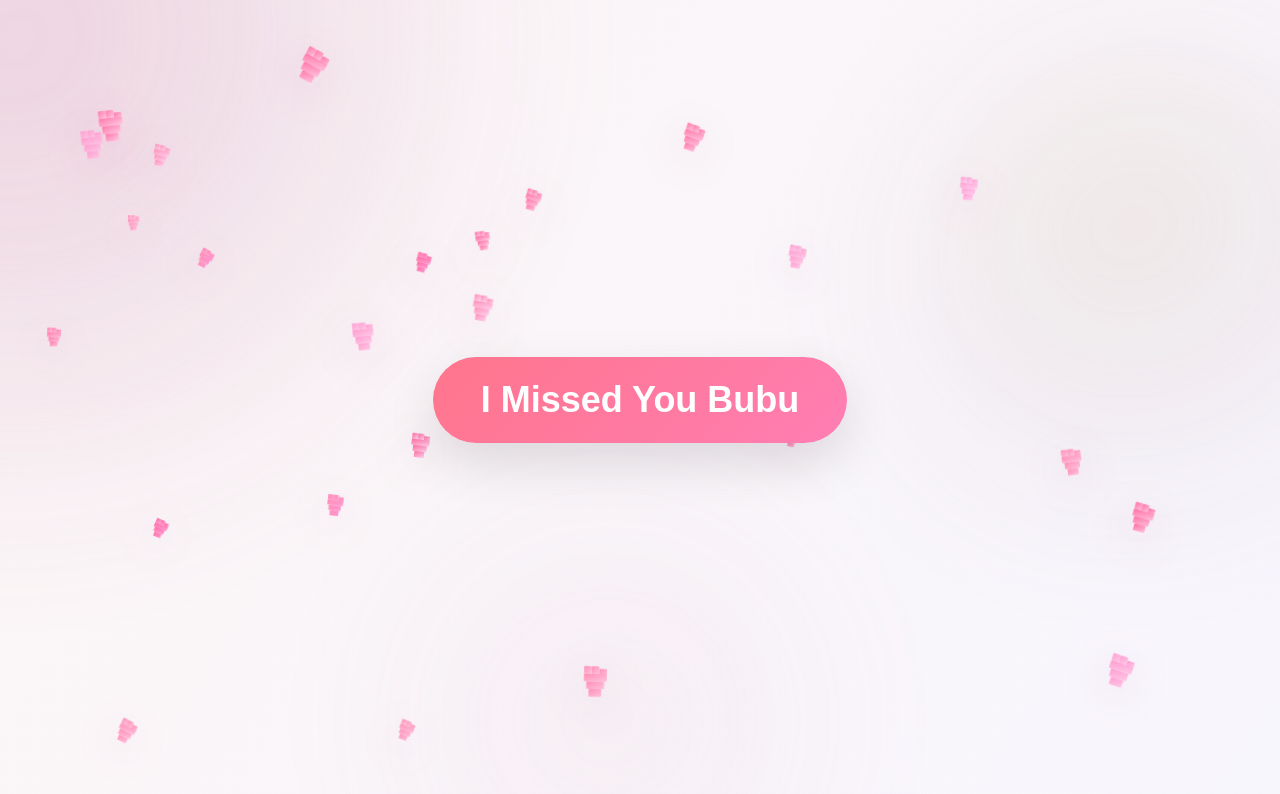
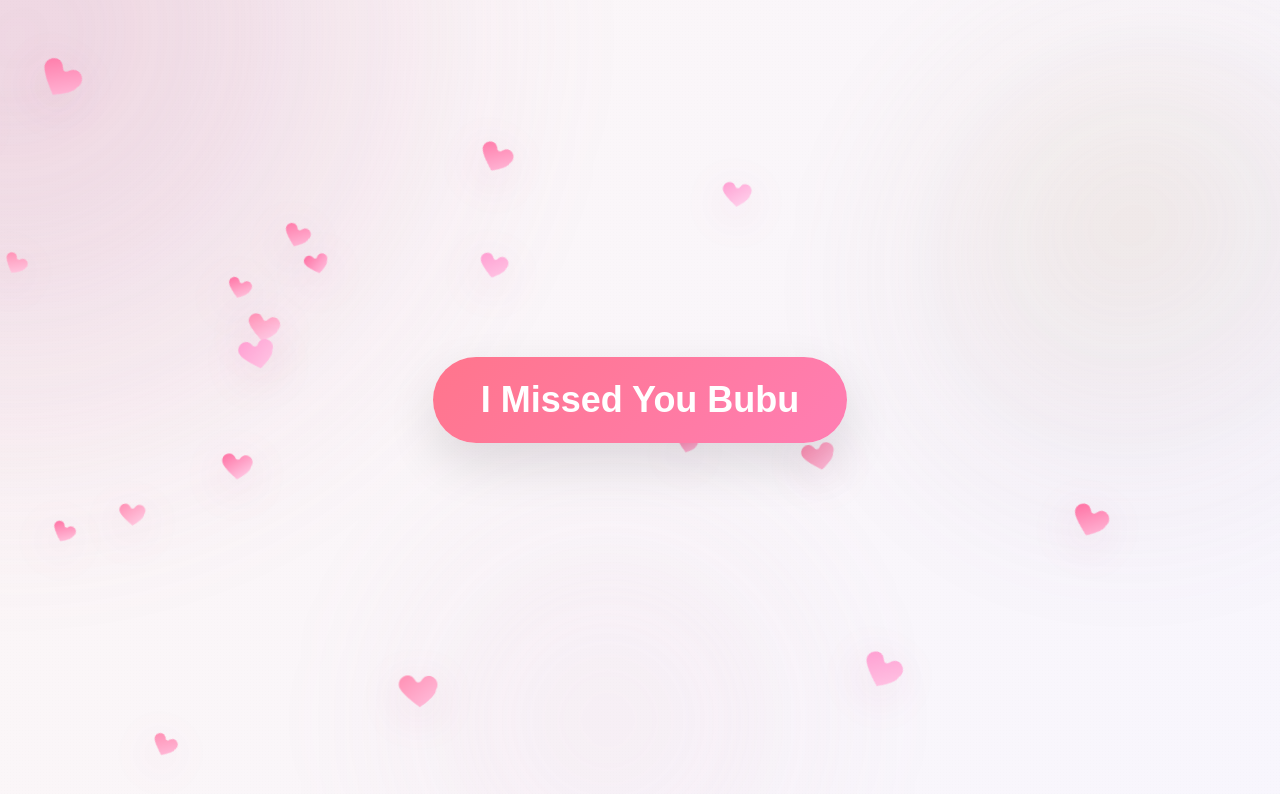
Before and after one commit to yxbudgqjdqdxq/surehit-version-2, a Next.js app: page / in a window 1280 px wide. Shown: the top 794 px of the page. Built offline with nearby package versions, Linux system fonts and the light colour scheme.

Commit message:
Update AnimatedBackground.jsx

```diff
--- a/components/AnimatedBackground.jsx
+++ b/components/AnimatedBackground.jsx
@@ -3,16 +3,17 @@
 import React, { useEffect } from "react";
 
 /**
- * Robust AnimatedBackground using inline <svg> hearts.
- * - Debug mode (debug=true) uses very high z-index so hearts cannot be covered.
- * - Production mode (debug=false) sets zIndex to 1 (above blobs, under site-root).
+ * AnimatedBackground (emoji-heart style)
  *
- * Replace the existing file with this file, push to main, let Vercel redeploy,
- * then hard-refresh the site and inspect DOM for "ANIM_HEART_SVG_" elements.
+ * - Smooth heart SVG (not pixel-squares)
+ * - Multiple hearts glide left -> right with subtle vertical "float"
+ * - DEBUG toggle: set to true to forcibly put hearts on top for testing
+ *
+ * Usage: drop into /components and ensure your app imports <AnimatedBackground /> (you already have this).
  */
 
-const HEART_COUNT = 28; // density - increase if you want more
-const DEBUG = false;     // <-- set to false after verification
+const HEART_COUNT = 28; // adjust density: lower = fewer hearts, higher = more
+const DEBUG = false;    // set true to force very-high z-index for testing
 
 function rand(min, max) {
   return Math.random() * (max - min) + min;
@@ -20,35 +21,33 @@ function rand(min, max) {
 
 export default function AnimatedBackground() {
   useEffect(() => {
-    console.info("AnimatedBackground mounted - DEBUG:", DEBUG);
+    if (DEBUG) console.info("AnimatedBackground mounted (DEBUG mode)");
   }, []);
 
-  const hearts = new Array(HEART_COUNT).fill(0).map((_, i) => ({
-    id: i,
-    top: Math.round(rand(3, 92)),
-    size: Math.round(rand(28, 66)),
-    duration: Number(rand(10, 26).toFixed(2)),
-    delay: Number(rand(-12, 2).toFixed(2)),
-    rotate: Math.round(rand(-18, 18)),
-    floatAmt: Number(rand(-6, 8).toFixed(2)),
-    // colors: choose a nice gradient mix for variety
-    colorA: ["#ff7aa8", "#ff8fb3", "#ff6fa1", "#ff9ed1"][Math.floor(rand(0,4))],
-    colorB: ["#ff9ad6", "#ffc0de", "#ffd1f0", "#ffc8e6"][Math.floor(rand(0,4))]
-  }));
+  const hearts = new Array(HEART_COUNT).fill(0).map((_, i) => {
+    const top = Math.round(rand(4, 92));          // vertical position %
+    const size = Math.round(rand(24, 56));       // pixel size
+    const duration = Number(rand(10, 26).toFixed(2)); // seconds per loop
+    const delay = Number(rand(-12, 4).toFixed(2));    // stagger start
+    const rotate = Math.round(rand(-24, 24));    // rotation degrees
+    const floatAmt = Number(rand(6, 28).toFixed(2));  // small vertical float amplitude (px)
+    const colorA = ["#ff7aa8", "#ff8fb3", "#ff6fa1", "#ff9ed1"][Math.floor(rand(0,4))];
+    const colorB = ["#ffd1e8", "#ffc0de", "#ffd8f0", "#ffc8e6"][Math.floor(rand(0,4))];
+    return { id: i, top, size, duration, delay, rotate, floatAmt, colorA, colorB };
+  });
 
-  // zIndex: if DEBUG true, put VERY high z-index so these cannot be hidden;
-  // otherwise put 1 (blobs are 0 and site-root is 2 per your CSS).
+  // zIndex: DEBUG uses a very high z-index so hearts can't be hidden during testing.
   const heartsZ = DEBUG ? 999999 : 1;
 
   return (
     <div className="animated-bg" aria-hidden>
-      {/* keep original blurred blobs and noise so site depth is preserved */}
+      {/* keep your existing soft blobs for depth */}
       <div className="blob blob1" />
       <div className="blob blob2" />
       <div className="blob blob3" />
       <div className="bg-noise" />
 
-      {/* hearts container */}
+      {/* hearts layer: above blobs but below site-root (.site-root has z-index:2 in your CSS) */}
       <div
         className="hearts-container"
         style={{
@@ -56,31 +55,31 @@ export default function AnimatedBackground() {
           inset: 0,
           pointerEvents: "none",
           zIndex: heartsZ,
-          overflow: "visible"
+          overflow: "visible",
         }}
       >
         <style>{`
-          /* smooth left-to-right path with a gentle float */
+          /* smooth left-to-right path with gentle vertical float */
           @keyframes heartFloat {
             0%   { transform: translateX(-28vw) translateY(0) rotate(var(--rot)); opacity: 1; }
-            20%  { transform: translateX(12vw) translateY(calc(var(--float) * -0.6px)) rotate(calc(var(--rot) + 6deg)); opacity: 1; }
-            45%  { transform: translateX(48vw) translateY(calc(var(--float) * 1px)) rotate(calc(var(--rot) + 12deg)); opacity: 1; }
-            70%  { transform: translateX(84vw) translateY(calc(var(--float) * -0.6px)) rotate(calc(var(--rot) + 6deg)); opacity: 1; }
+            25%  { transform: translateX(18vw) translateY(calc(var(--float) * -0.6)) rotate(calc(var(--rot) + 6deg)); opacity: 1; }
+            50%  { transform: translateX(48vw) translateY(calc(var(--float) * 1)) rotate(calc(var(--rot) + 12deg)); opacity: 1; }
+            75%  { transform: translateX(84vw) translateY(calc(var(--float) * -0.5)) rotate(calc(var(--rot) + 6deg)); opacity: 1; }
             100% { transform: translateX(128vw) translateY(0) rotate(var(--rot)); opacity: 1; }
           }
 
-          /* make sure inline svgs don't inherit weird CSS */
           .hearts-container svg {
             display: block;
             will-change: transform, opacity;
             filter: drop-shadow(0 10px 22px rgba(178,27,97,0.12));
+            backface-visibility: hidden;
           }
         `}</style>
 
-        {hearts.map(h => (
+        {hearts.map((h) => (
           <svg
             key={h.id}
-            id={`ANIM_HEART_SVG_${h.id}`}
+            id={`HEART_SVG_${h.id}`}
             viewBox="0 0 24 24"
             width={h.size}
             height={h.size}
@@ -90,9 +89,9 @@ export default function AnimatedBackground() {
               left: `-28vw`,
               transform: `rotate(${h.rotate}deg)`,
               animation: `heartFloat ${h.duration}s linear ${h.delay}s infinite`,
-              // CSS variables used by keyframes for each heart
+              // CSS variables for keyframes
               "--rot": `${h.rotate}deg`,
-              "--float": `${h.floatAmt}`,
+              "--float": `${h.floatAmt}px`,
               opacity: 1,
             }}
             xmlns="http://www.w3.org/2000/svg"
@@ -100,21 +99,17 @@ export default function AnimatedBackground() {
             role="img"
           >
             <defs>
-              <linearGradient id={`g${h.id}`} x1="0%" y1="0%" x2="100%" y2="100%">
-                <stop offset="0%" stopColor={h.colorA}/>
-                <stop offset="100%" stopColor={h.colorB}/>
+              <linearGradient id={`heartGrad${h.id}`} x1="0%" y1="0%" x2="100%" y2="100%">
+                <stop offset="0%" stopColor={h.colorA} />
+                <stop offset="100%" stopColor={h.colorB} />
               </linearGradient>
             </defs>
 
-            {/* Pixel-heart constructed with rectangles so it looks pixel-art */}
-            <g transform="translate(2 2)">
-              <rect x="2" y="2" width="3" height="3" fill={`url(#g${h.id})`} rx="0.4" />
-              <rect x="5" y="2" width="3" height="3" fill={`url(#g${h.id})`} rx="0.4" />
-              <rect x="8" y="3" width="3" height="3" fill={`url(#g${h.id})`} rx="0.4" />
-              <rect x="2" y="5" width="9" height="3" fill={`url(#g${h.id})`} rx="0.4" />
-              <rect x="3" y="8" width="7" height="3" fill={`url(#g${h.id})`} rx="0.4" />
-              <rect x="4" y="11" width="5" height="3" fill={`url(#g${h.id})`} rx="0.4" />
-            </g>
+            {/* Smooth heart path (emoji-style) */}
+            <path
+              d="M12 21s-7.33-4.94-9.2-8.02C0.8 9.9 3.2 6.5 6.2 6.5c1.7 0 2.68 1.1 3.3 2.05.33.52.62 1.02 1.5 1.02.88 0 1.17-.5 1.5-1.02.62-.95 1.6-2.05 3.3-2.05 3 0 5.4 3.4 3.4 6.48C19.33 16.06 12 21 12 21z"
+              fill={`url(#heartGrad${h.id})`}
+            />
           </svg>
         ))}
       </div>
```
